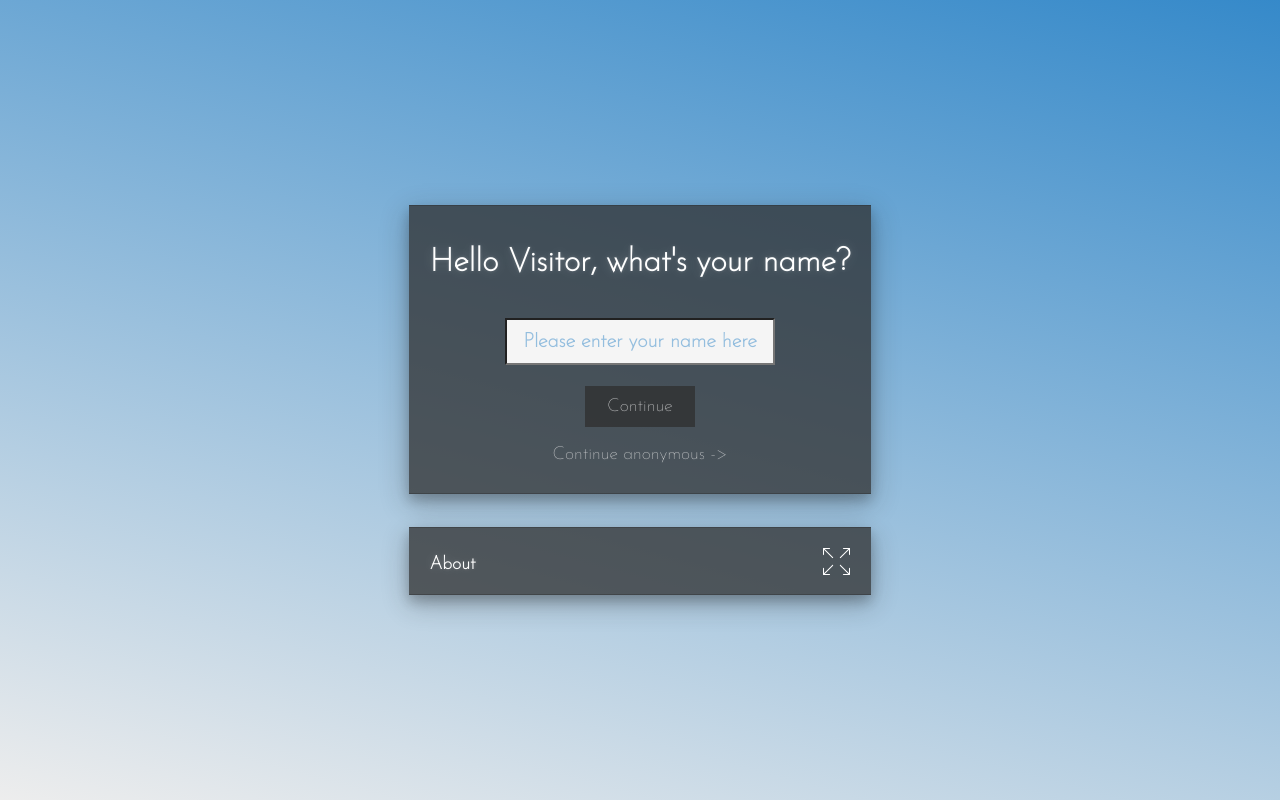
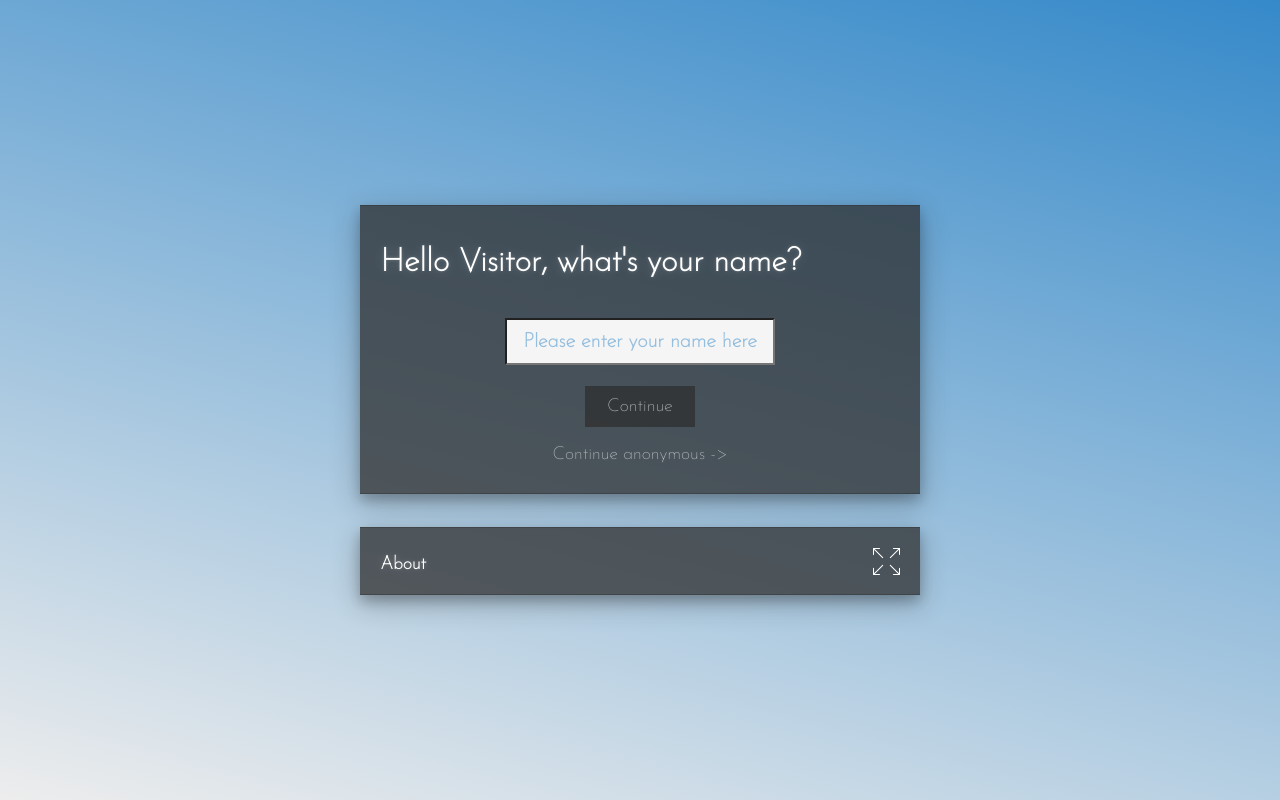
Before and after one commit to jiavu/browser-start-page, a React (Create React App) app in the folder my-app/: page / in a window 1280 px wide. Built offline with nearby package versions, Linux system fonts and the light colour scheme.

Commit message:
Solved a resizing and positioning issue

```diff
--- a/my-app/src/App.js
+++ b/my-app/src/App.js
@@ -85,12 +85,11 @@ class App extends Component {
 
     return (
       <Router basename="/" hashType="noslash">
-        <div className="bg-fs-fixed"/>
-        <main className="full-height-width perfect-centering-contents">
-          <div className="flex-column">
-            <Route exact path="/" render={ () => (
+        <div className="bg-fs-fixed" />
+        <main className="flex-column full-height-width flex-perfect-centering-contents">
+          <Route exact path="/" render={() => (
             <React.Fragment>
-              { visitorsName ? (
+              {visitorsName ? (
                 <React.Fragment>
                   <Greeting visitorsName={visitorsName} lang={lang} hourOfDay={this.state.hourOfDay}
                     timer={this.timer} setHourOfDay={this.setHourOfDay} />
@@ -98,9 +97,9 @@ class App extends Component {
                   <WeatherApp lang={lang} hourOfDay={this.state.hourOfDay}
                     changePic={this.state.changePic}
                     updateWeather={this.state.updateWeather}
-                              setPhotographerInfo={this.setPhotographerInfo}/>
+                    setPhotographerInfo={this.setPhotographerInfo} />
                 </React.Fragment>
-              ) : <GetVisitorsName setVisitorsName={this.setVisitorsName }/> }
+              ) : <GetVisitorsName setVisitorsName={this.setVisitorsName} />}
 
               <div id="options" className="app-frame flex-row-auto-wrap no-text-selection">
                 <Link to="/settings"><b>About</b></Link>
@@ -109,17 +108,16 @@ class App extends Component {
                 </div>
                 <button className="no-button fs-button"
                   onClick={this.toggleFullscreen}>
-                    <img src={fullscreen} alt="FS"/>
+                  <img src={fullscreen} alt="FS" />
                 </button>
               </div>
             </React.Fragment>
-            )}/>
-          <Route path="/settings" render={ () => (
+          )} />
+          <Route path="/settings" render={() => (
             <Settings className="flex-row-auto-wrap"
               visitorsName={this.state.visitorsName}
-                      setVisitorsName={this.setVisitorsName}/>
-          ) } />
-          </div>
+              setVisitorsName={this.setVisitorsName} />
+          )} />
         </main>
       </Router>
     );
--- a/my-app/src/styles/App.css
+++ b/my-app/src/styles/App.css
@@ -2,9 +2,7 @@
   display: -webkit-flex;
   display: flex;
 }
-.perfect-centering-contents {
-  display: -webkit-flex;
-  display: flex;
+.flex-perfect-centering-contents {
   justify-content: center;
   align-items: center;
 }
@@ -17,7 +15,6 @@
   display: -webkit-flex;
   display: flex;
   flex-direction: column;
-  align-items: center;
 }
 .full-height-width {
   min-height: 100%;
@@ -117,8 +114,8 @@ button.fs-button:hover {
   -webkit-animation: fade-in 0.65s ease-in-out;
   animation: fade-in 0.65s ease-in-out;
   z-index: 2;
-  width: 100%;
-  max-width: 560px;
+  width: 560px; /* or 556px */
+  max-width: 100%;
   margin: 0;
   padding: 0.9rem;
   position: relative;
--- a/my-app/src/styles/weatherApp.css
+++ b/my-app/src/styles/weatherApp.css
@@ -61,6 +61,7 @@
   font-size: 0.8em;
 }
 
+
 /*=================*/
 /* HOURLY FORECAST */
 /*=================*/
@@ -69,7 +70,7 @@
   /* -ms-overflow-style: none; */
   /* overflow: -moz-scrollbars-none; */
   /* overflow-x: scroll; */
-  overflow: hidden;
+  overflow-x: scroll;
 }
 /*
 .hfc-body::-webkit-scrollbar {
```
Lines whose indentation alone changed are shown as unchanged.
